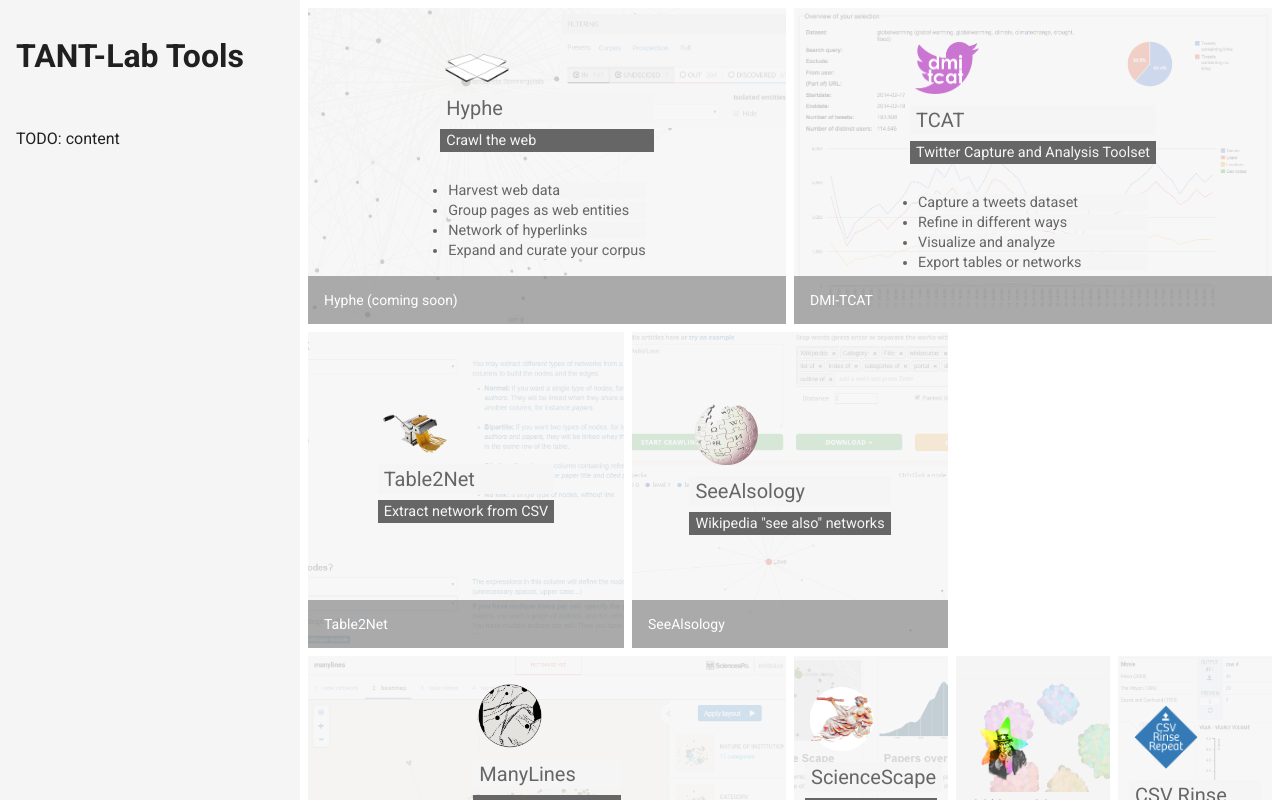
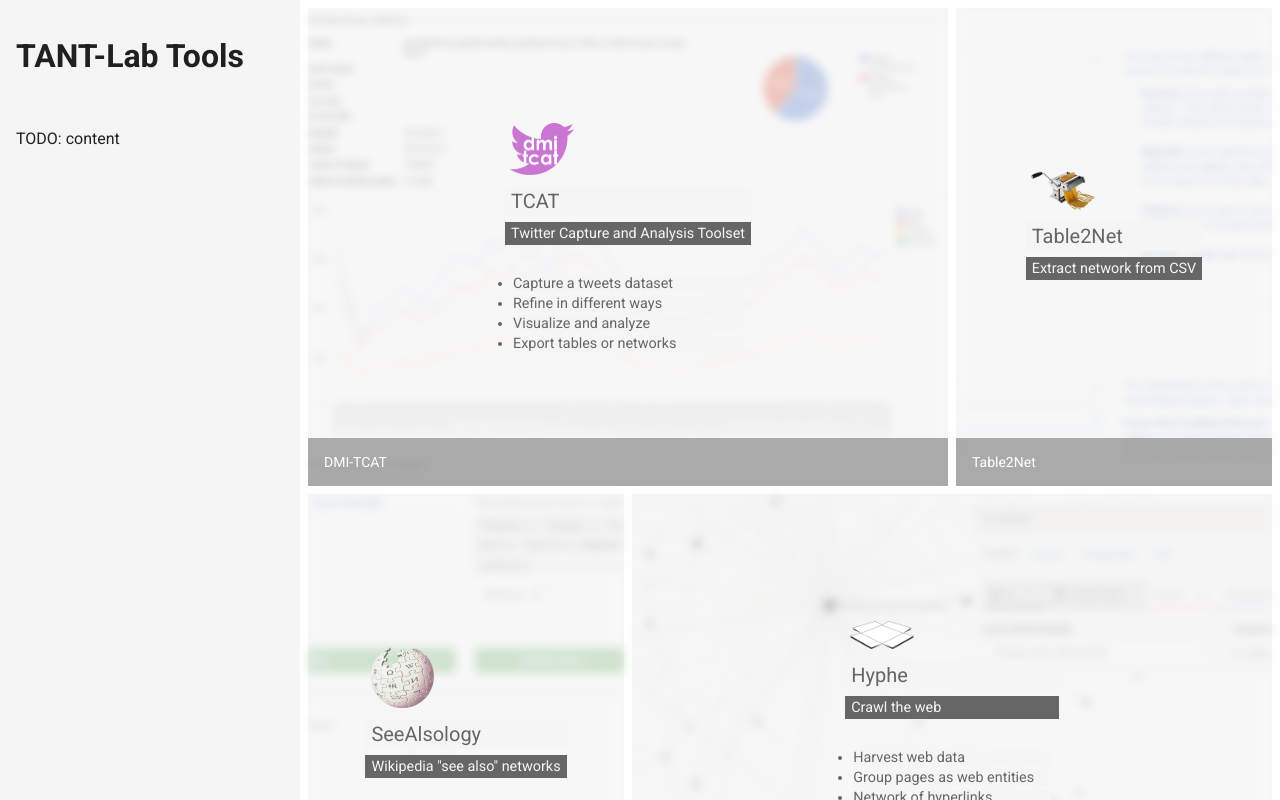
Before and after one commit to tantlab/tools, a plain HTML site: page index.html in a window 1280 px wide. Drawn offline with Linux system fonts and the light colour scheme.

Commit message:
tweak order and transitions

```diff
--- a/assets/app.css
+++ b/assets/app.css
@@ -76,7 +76,7 @@
     top: 0;
     width: 100%;
     height: 100%;
-    opacity: .2;
+    opacity: .25;
     background-repeat: no-repeat;
     background-position: 50% 0;
     -ms-background-size: cover;
@@ -84,9 +84,21 @@
     -moz-background-size: cover;
     -webkit-background-size: cover;
     background-size: cover;
-}
+    -webkit-filter: blur(5px); /* Safari */
+    filter: blur(5px);
+
+ 				    transition: opacity .3s, .9s filter ease-out;
+		-webkit-transition: opacity .3s, .9s filter ease-out;
+		   -moz-transition: opacity .3s, .9s filter ease-out;
+		    -ms-transition: opacity .3s, .9s filter ease-out;
+		     -o-transition: opacity .3s, .9s filter ease-out;
+
+
+ }
 .tools-grid .grid-tile-content:hover:before {
 	opacity: .8;
+	-webkit-filter: blur(0px); /* Safari */
+    filter: blur(0px);
 }
 .tools-grid .grid-tile-content.img-hyphe:before {
   background-image: url('../res/hyphe.png');
--- a/src/views/landing.html
+++ b/src/views/landing.html
@@ -10,10 +10,65 @@
         md-gutter="12px" md-gutter-gt-sm="8px" >
 
     <md-grid-tile
-      md-rowspan="2"
-      md-colspan="3"
+      md-rowspan="3"
+      md-colspan="4"
+      md-rowspan-sm="2"
       md-colspan-sm="2"
-      md-colspan-xs="1"
+    >
+      <div layout layout-fill class="grid-tile-content tool-tile img-tcat" layout-align="center center">
+        <div layout="column" layout-padding class="grid-tile-text">
+          <img src="res/tcat-logo.png"/>
+          <div class="tool-name" translate>TCAT_NAME</div>
+          <div class="tool-function" translate>TCAT_CATCHPHRASE</div>
+          <ul class="tool-list" translate>TCAT_LIST</ul>
+        </div>
+      </div>
+      <md-grid-tile-footer>
+        <h3 translate>TCAT_FOOTER</h3>
+      </md-grid-tile-footer>
+    </md-grid-tile>
+
+    <md-grid-tile
+      md-rowspan="3"
+      md-colspan="2"
+      md-rowspan-sm="2"
+    >
+      <div layout layout-fill class="grid-tile-content tool-tile img-table2net" layout-align="center center">
+        <div layout="column" layout-padding class="grid-tile-text">
+          <img src="res/table2net-logo.png"/>
+          <div class="tool-name" translate>TABLE2NET_NAME</div>
+          <div class="tool-function" translate>TABLE2NET_CATCHPHRASE</div>
+          <ul class="tool-list" translate>TABLE2NET_LIST</ul>
+        </div>
+      </div>
+      <md-grid-tile-footer>
+        <h3 translate>TABLE2NET_FOOTER</h3>
+      </md-grid-tile-footer>
+    </md-grid-tile>
+
+    <md-grid-tile
+      md-rowspan="3"
+      md-colspan="2"
+      md-rowspan-sm="2"
+    >
+      <div layout layout-fill class="grid-tile-content tool-tile img-seealsology" layout-align="center center">
+        <div layout="column" layout-padding class="grid-tile-text">
+          <img src="res/seealsology-logo.png"/>
+          <div class="tool-name" translate>SEEALSOLOGY_NAME</div>
+          <div class="tool-function" translate>SEEALSOLOGY_CATCHPHRASE</div>
+          <ul class="tool-list" translate>SEEALSOLOGY_LIST</ul>
+        </div>
+      </div>
+      <md-grid-tile-footer>
+        <h3 translate>SEEALSOLOGY_FOOTER</h3>
+      </md-grid-tile-footer>
+    </md-grid-tile>
+
+    <md-grid-tile
+      md-rowspan="3"
+      md-colspan="4"
+      md-rowspan-sm="2"
+      md-colspan-sm="2"
     >
       <div layout layout-fill class="grid-tile-content tool-tile img-hyphe" layout-align="center center">
         <div layout="column" layout-padding class="grid-tile-text">
@@ -29,67 +84,10 @@
     </md-grid-tile>
 
     <md-grid-tile
-      md-rowspan="2"
-      md-colspan="3"
+      md-rowspan="3"
+      md-colspan="4"
+      md-rowspan-sm="2"
       md-colspan-sm="2"
-      md-colspan-xs="1"
-    >
-      <div layout layout-fill class="grid-tile-content tool-tile img-tcat" layout-align="center center">
-        <div layout="column" layout-padding class="grid-tile-text">
-          <img src="res/tcat-logo.png"/>
-          <div class="tool-name" translate>TCAT_NAME</div>
-          <div class="tool-function" translate>TCAT_CATCHPHRASE</div>
-          <ul class="tool-list" translate>TCAT_LIST</ul>
-        </div>
-      </div>
-      <md-grid-tile-footer>
-        <h3 translate>TCAT_FOOTER</h3>
-      </md-grid-tile-footer>
-    </md-grid-tile>
-
-    <md-grid-tile
-      md-rowspan="2"
-      md-colspan="2"
-      md-rowspan-sm="1"
-      md-colspan-xs="1"
-    >
-      <div layout layout-fill class="grid-tile-content tool-tile img-table2net" layout-align="center center">
-        <div layout="column" layout-padding class="grid-tile-text">
-          <img src="res/table2net-logo.png"/>
-          <div class="tool-name" translate>TABLE2NET_NAME</div>
-          <div class="tool-function" translate>TABLE2NET_CATCHPHRASE</div>
-          <ul class="tool-list" translate>TABLE2NET_LIST</ul>
-        </div>
-      </div>
-      <md-grid-tile-footer>
-        <h3 translate>TABLE2NET_FOOTER</h3>
-      </md-grid-tile-footer>
-    </md-grid-tile>
-
-    <md-grid-tile
-      md-rowspan="2"
-      md-colspan="2"
-      md-rowspan-sm="1"
-      md-colspan-xs="1"
-    >
-      <div layout layout-fill class="grid-tile-content tool-tile img-seealsology" layout-align="center center">
-        <div layout="column" layout-padding class="grid-tile-text">
-          <img src="res/seealsology-logo.png"/>
-          <div class="tool-name" translate>SEEALSOLOGY_NAME</div>
-          <div class="tool-function" translate>SEEALSOLOGY_CATCHPHRASE</div>
-          <ul class="tool-list" translate>SEEALSOLOGY_LIST</ul>
-        </div>
-      </div>
-      <md-grid-tile-footer>
-        <h3 translate>SEEALSOLOGY_FOOTER</h3>
-      </md-grid-tile-footer>
-    </md-grid-tile>
-
-    <md-grid-tile
-      md-rowspan="2"
-      md-colspan="3"
-      md-colspan-sm="2"
-      md-colspan-xs="1"
     >
       <div layout layout-fill class="grid-tile-content tool-tile img-manylines" layout-align="center center">
         <div layout="column" layout-padding class="grid-tile-text">
@@ -105,8 +103,9 @@
     </md-grid-tile>
 
     <md-grid-tile
-      md-rowspan="2"
-      md-rowspan-sm="1"
+      md-rowspan="3"
+      md-colspan="2"
+      md-rowspan-sm="2"
     >
       <div layout layout-fill class="grid-tile-content tool-tile img-sciencescape" layout-align="center center">
         <div layout="column" layout-padding class="grid-tile-text">
@@ -122,8 +121,9 @@
     </md-grid-tile>
 
     <md-grid-tile
-      md-rowspan="2"
-      md-rowspan-sm="1"
+      md-rowspan="3"
+      md-colspan="2"
+      md-rowspan-sm="2"
     >
       <div layout layout-fill class="grid-tile-content tool-tile img-iwanthue" layout-align="center center">
         <div layout="column" layout-padding class="grid-tile-text">
@@ -139,8 +139,9 @@
     </md-grid-tile>
 
     <md-grid-tile
-      md-rowspan="2"
-      md-rowspan-sm="1"
+      md-rowspan="3"
+      md-colspan="2"
+      md-rowspan-sm="2"
     >
       <div layout layout-fill class="grid-tile-content tool-tile img-csvrinserepeat" layout-align="center center">
         <div layout="column" layout-padding class="grid-tile-text">
@@ -155,9 +156,8 @@
       </md-grid-tile-footer>
     </md-grid-tile>
 
-    <!-- Special tile for the list of additional resources -->
     <md-grid-tile
-      md-rowspan="2"
+      md-rowspan="3"
       md-colspan="6"
     >
       <div layout layout-fill class="grid-tile-content additional-tools" layout-align="center center">
```
